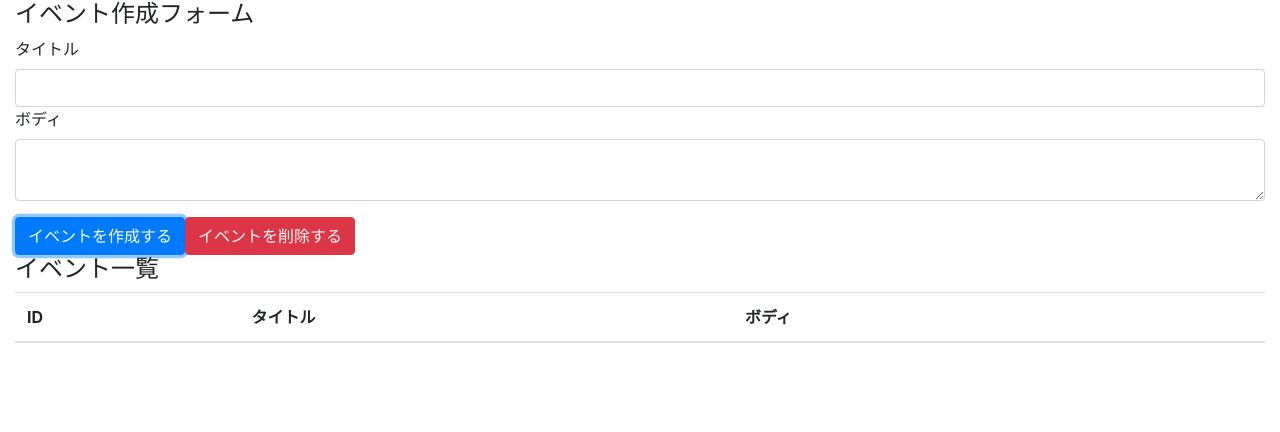
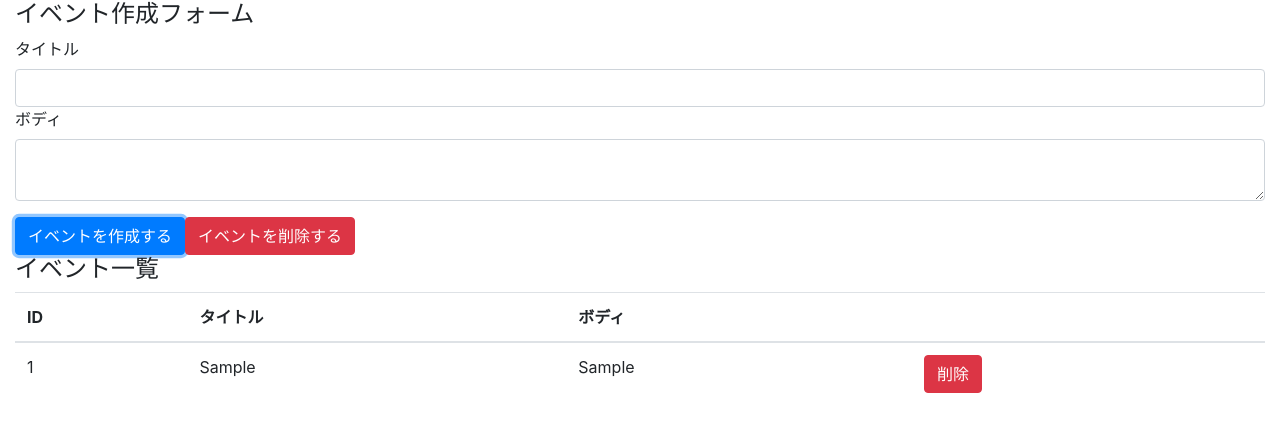
Before and after one commit to Reo-Saito1/react-hooks-101, a React (Create React App) app: page / in a window 1280 px wide. Both pictures are taken after typing "Sample", "Sample" into the empty fields and a click on the button "イベントを作成する". Shown: the top 432 px of the page. Built offline with nearby package versions, Linux system fonts and the light colour scheme.

Commit message:
diplay events refactor and implement remove event button

```diff
--- a/src/components/App.js
+++ b/src/components/App.js
@@ -1,7 +1,7 @@
 import React, { useReducer, useState } from 'react';
 import "bootstrap/dist/css/bootstrap.min.css";
 import reducer from '../reducers'
-
+import Event from '../components/Event';
 
 const App = () => {
   const [state, dispatch] = useReducer(reducer, []);
@@ -47,6 +47,9 @@
                 <th></th>
               </tr>
             </thead>
+            <tbody>
+              {state.map((event, index) => (<Event key={index} event={event} dispatch={dispatch} />))}
+            </tbody>
           </table>
 
         </div>
--- /dev/null
+++ b/src/components/Event.js
@@ -0,0 +1,19 @@
+import React from 'react';
+const Event = ({ dispatch, event }) => {
+    const id = event.id;
+    //削除ボタン
+    const handleClickDeleteButton = () => {
+        dispatch({ type: "DELETE_EVENT", id })
+    }
+
+    return (
+        <tr>
+            <td>{id}</td>
+            <td>{event.title}</td>
+            <td>{event.body}</td>
+            <td><button type="button" className="btn btn-danger" onClick={handleClickDeleteButton}>削除</button></td>
+        </tr>
+    )
+}
+
+export default Event
--- a/src/reducers/index.js
+++ b/src/reducers/index.js
@@ -1,14 +1,14 @@
-const events = (state = [],action) => {
-    switch(action.type){
+const events = (state = [], action) => {
+    switch (action.type) {
         case 'CREATE_EVENT':
-            const event = {title:action.title,body:action.body}
+            const event = { title: action.title, body: action.body }
             const length = state.length
-            let id = length === 0 ? 1 : state[length-1].id + 1
-            return [...state, {id, ...event}]
+            let id = length === 0 ? 1 : state[length - 1].id + 1
+            return [...state, { id, ...event }]
         case 'DELETE_EVENT':
-            return state
+            return state.filter(event => event.id !== action.id);
         case 'DELETE_ALL_EVENT':
-          return []
+            return []
         default:
             return state
     }
```
